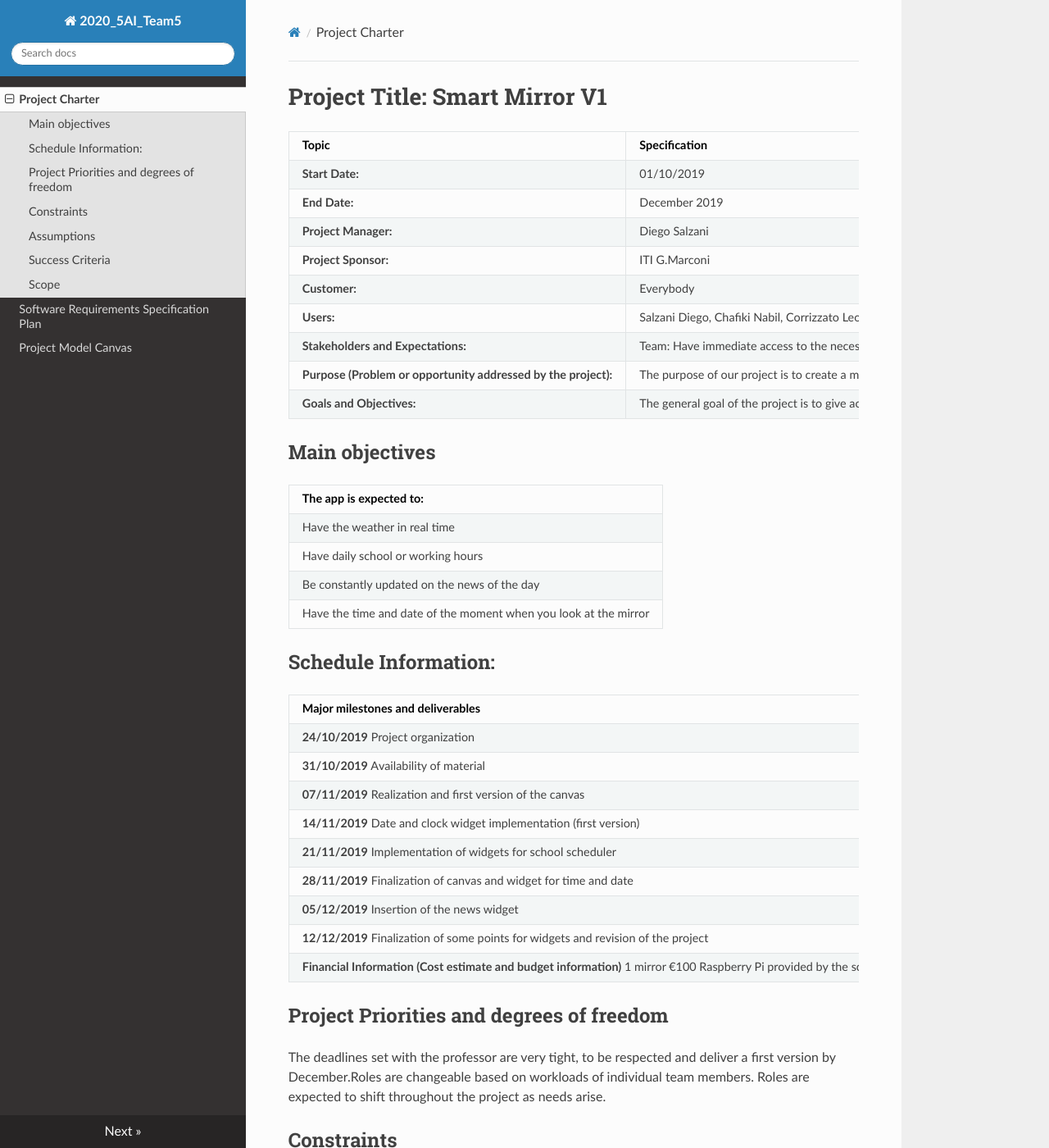
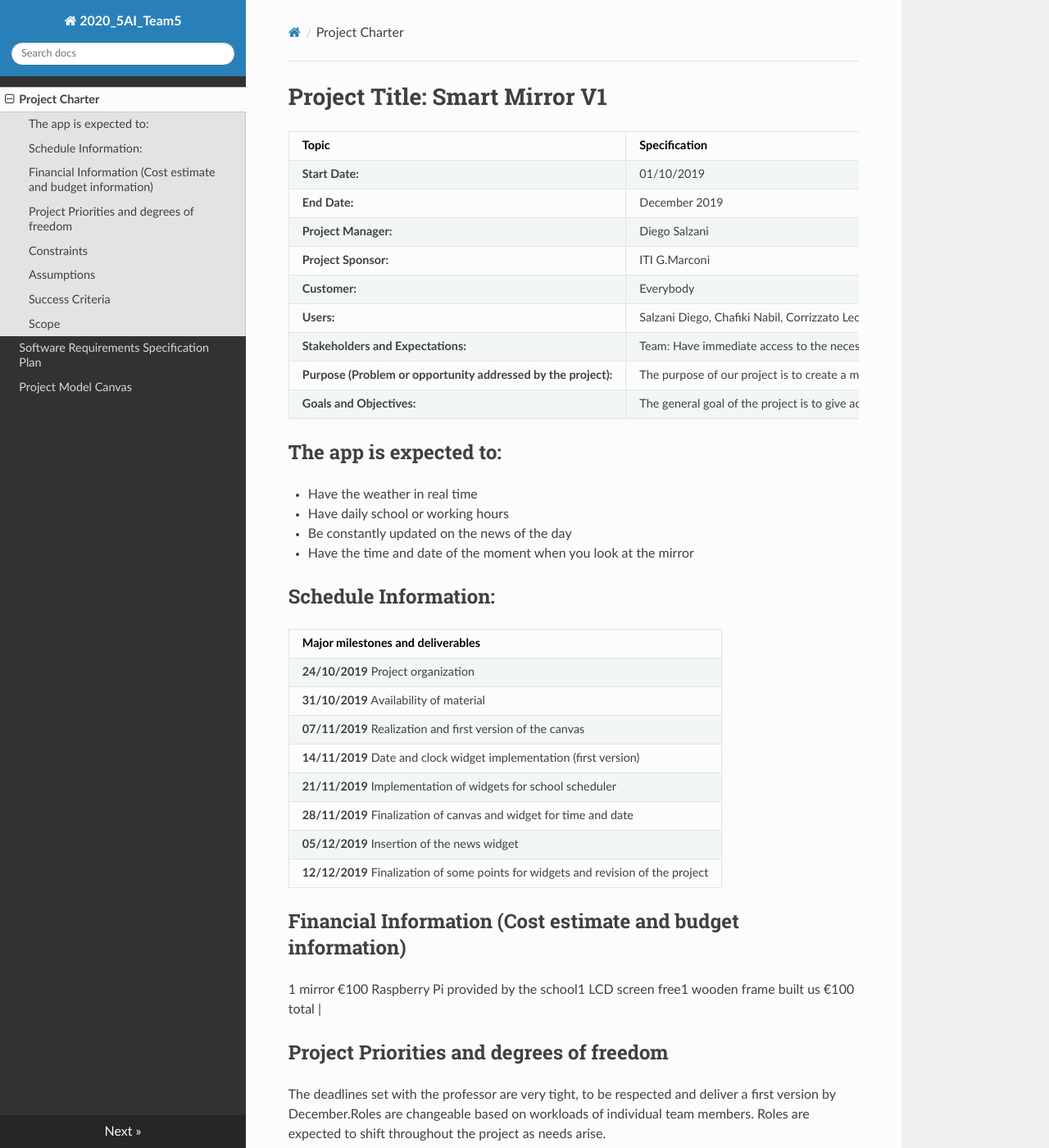
Before and after one commit to diegosalzani/smartmirror_5ai_team5, an MkDocs documentation site: the page built from docs/Project Charter.md, in a window 1280 px wide and 1400 px high. Shown: the whole window at 82% size. Built offline with MkDocs 1.6.1, drawn with Linux system fonts in a browser that asks for light colours; nearby versions of some CDN libraries.

Commit message:
Update Project Charter.md

```diff
--- a/docs/Project Charter.md
+++ b/docs/Project Charter.md
@@ -12,13 +12,12 @@
 | **Purpose (Problem or opportunity addressed by the project):** | The purpose of our project is to create a mirror capable of providing have immediate access to the necessary information about the weather, working hours or school hours and the main news of the day. |
 | **Goals and Objectives:** | The general goal of the project is to give access to the news of the day that have happened in the world, ensure the weather in real time and view working hours or school hours whenever any person is reflected in the mirror |
 
-## Main objectives
-| **The app is expected to:** |
-| --------------------------- |
-| Have the weather in real time |
-| Have daily school or working hours |
-| Be constantly updated on the news of the day |
-| Have the time and date of the moment when you look at the mirror |
+## The app is expected to:
+
+* Have the weather in real time
+* Have daily school or working hours
+* Be constantly updated on the news of the day
+* Have the time and date of the moment when you look at the mirror
 
 ## Schedule Information:
 | **Major milestones and deliverables** |
@@ -31,7 +30,9 @@
 | **28/11/2019**  Finalization of canvas and widget for time and date |
 | **05/12/2019**  Insertion of the news widget |
 | **12/12/2019**  Finalization of some points for widgets and revision of the project |
-| **Financial Information (Cost estimate and budget information)** 1 mirror €100 Raspberry Pi provided by the school1 LCD screen free1 wooden frame built us €100 total |
+
+## Financial Information (Cost estimate and budget information)
+1 mirror €100 Raspberry Pi provided by the school1 LCD screen free1 wooden frame built us €100 total |
 ## Project Priorities and degrees of freedom
 The deadlines set with the professor are very tight, to be respected and deliver a first version by December.Roles are changeable based on workloads of individual team members.  Roles are expected to shift throughout the project as needs arise.
 ## Constraints
```
